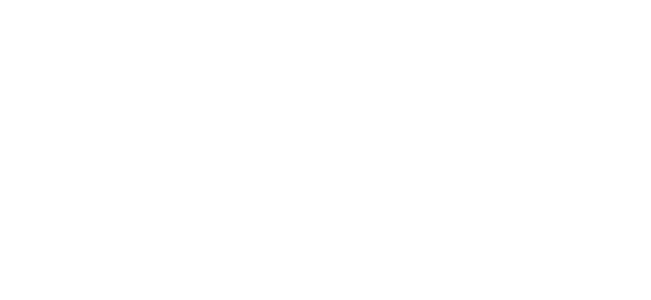
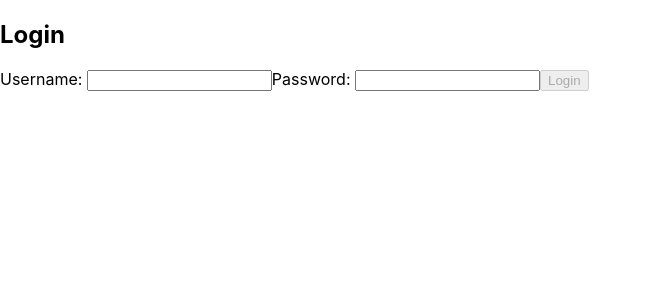
Before and after one commit to Rds1055/fall-22-dbgui, a React (Create React App) app in the folder frontend/: page / in a window 1280 px wide. Shown: the top 300 px of the page, without its empty margins (0-651 px from the left). Built offline with nearby package versions, Linux system fonts and the light colour scheme.

Commit message:
Start login page

```diff
--- a/frontend/src/components/App.js
+++ /dev/null
@@ -1,4 +0,0 @@
-export const App = () => (
-  <>
-  </>
-);
--- /dev/null
+++ b/frontend/src/components/App.jsx
@@ -0,0 +1,7 @@
+import { Login } from "./pages/index";
+
+export const App = () => (
+  <>
+    <Login />
+  </>
+);
--- /dev/null
+++ b/frontend/src/components/common/EmailField.jsx
@@ -0,0 +1,13 @@
+export const EmailField = ({ label, value, setValue }) => {
+    return (
+        <>
+            <label htmlFor = "value">{label}</label>
+            <input type = "email"
+                id = "value"
+                name = "value"
+                value = {value}
+                onChange = {event => setValue(event.target.value)}
+            />
+        </>
+    );
+};
--- /dev/null
+++ b/frontend/src/components/common/TextField.jsx
@@ -0,0 +1,13 @@
+export const TextField = ({ label, value, setValue }) => {
+    return (
+        <>
+            <label htmlFor = "value">{label}</label>
+            <input type = "text"
+                id = "value"
+                name = "value"
+                value = {value}
+                onChange = {event => setValue(event.target.value)}
+            />
+        </>
+    );
+};
--- /dev/null
+++ b/frontend/src/components/common/index.js
@@ -0,0 +1,2 @@
+export * from "./TextField";
+export * from "./EmailField";
--- a/frontend/src/components/index.js
+++ b/frontend/src/components/index.js
@@ -1 +1 @@
-export * from "./App"
+export * from "./App";
--- /dev/null
+++ b/frontend/src/components/pages/Login.jsx
@@ -0,0 +1,67 @@
+import { useState } from "react";
+import { TextField } from "../common/index";
+
+export const Login = () => {
+    // Set states for username and password
+    const [username, setUsername] = useState('');
+    const [password, setPassword] = useState('');
+    // Bool to track if valid login
+    const [valid, setValid] = useState(1);
+
+    const verifyLogin = (username, password) => {
+        // Temporary until APIs are implemented
+        const logins = [
+            {
+                username: "testing",
+                password: "1234"
+            }
+        ];
+        return logins.find(l => {
+            return l.username === username && l.password === password;
+        });
+    };
+
+    // HTML for login form
+    return (
+        <>
+            <h2>Login</h2>
+            <form id = "login">
+                {/* Username field */}
+                <TextField label = "Username: " value = {username} setValue = {setUsername}/>
+                {/* Password field */}
+                <TextField label = "Password: " value = {password} setValue = {setPassword}/>
+                {/* Submit button */}
+                {/* Disabled with no entered credentials */}
+                {
+                    (username === "" || password === "") &&
+                    <button type = "button" disabled>Login</button>
+                }
+                {/* Enabled with entered credentials */}
+                {
+                    username !== "" && password !== "" &&
+                    <button
+                        type = "button"
+                        onClick = {() => {
+                            setValid(verifyLogin(username, password));
+                            setUsername("");
+                            setPassword("");
+                        }}
+                    >
+                        Login
+                    </button>
+                }
+                {/* Invalid credentials */}
+                {
+                    valid === undefined &&
+                    <p>Invalid login</p>
+                }
+                {/* Valid credentials */}
+                {
+                    valid !== undefined && valid !== 1 &&
+                    <p>You are logged in!</p>
+                }
+
+            </form>
+        </>
+    );
+};
--- /dev/null
+++ b/frontend/src/components/pages/index.js
@@ -0,0 +1 @@
+export * from "./Login";
```
